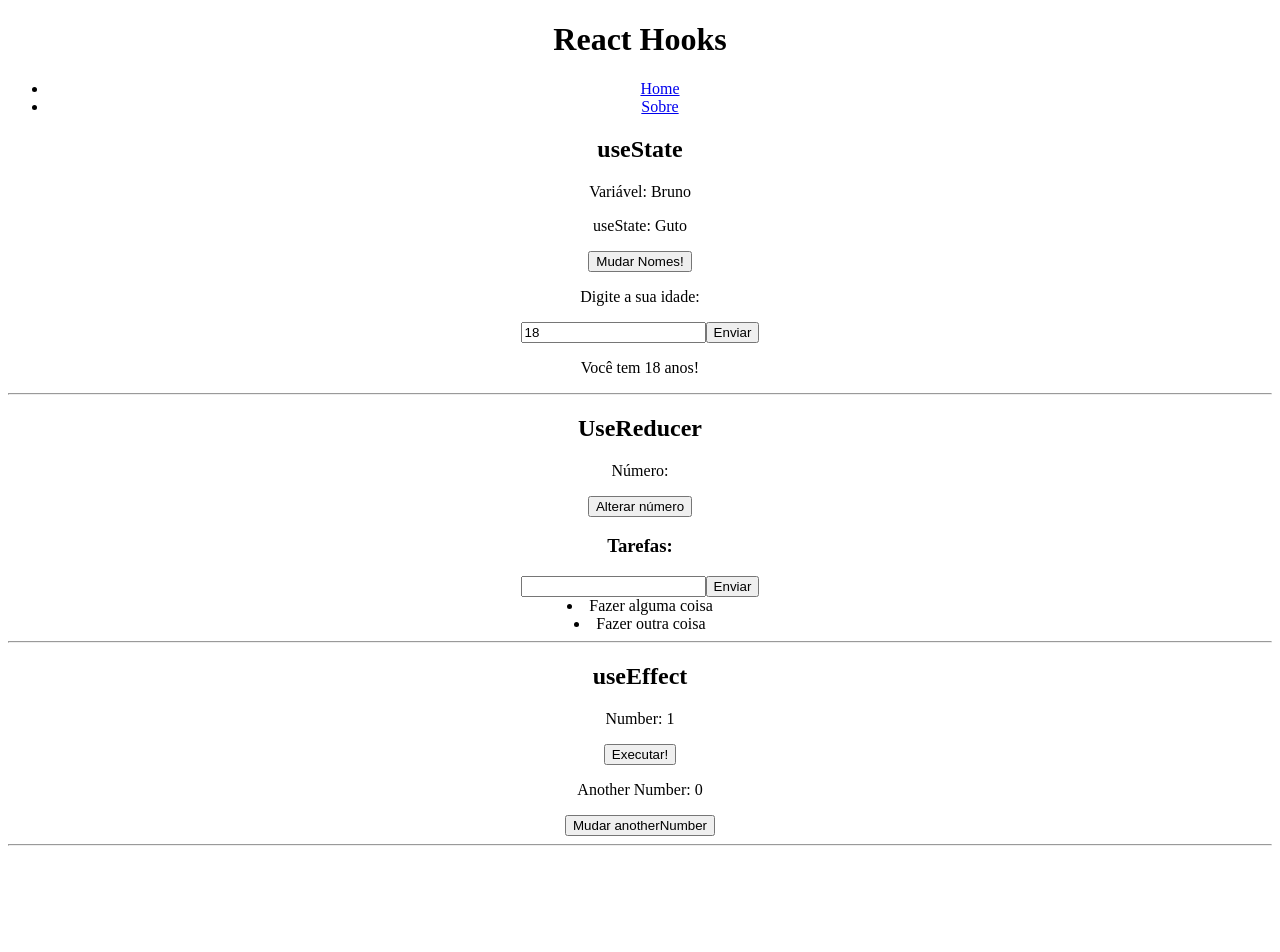
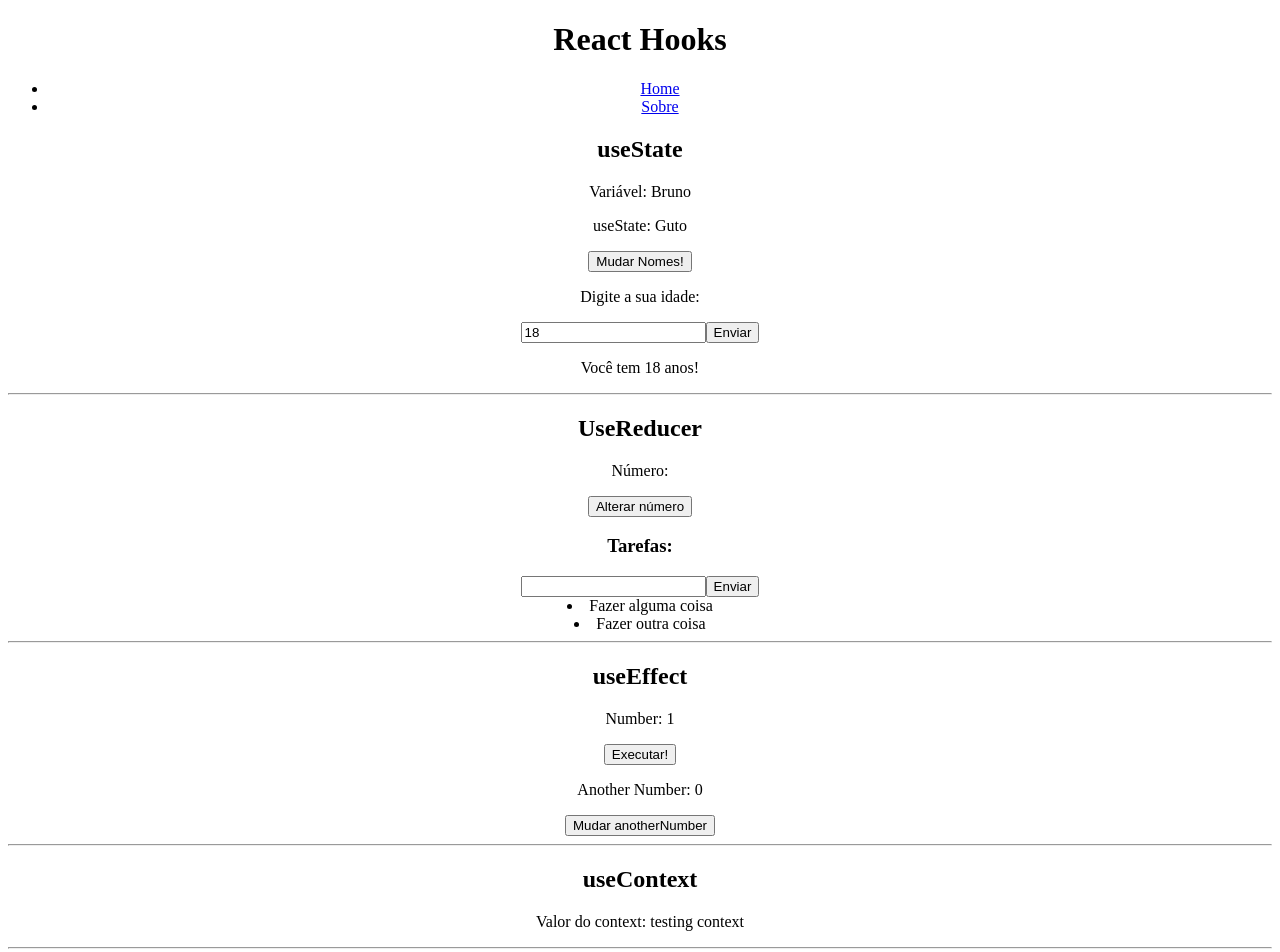
Before and after one commit to GutoCitton/react_hooks, a React (Create React App) app: page / in a window 1280 px wide. Shown: the top 952 px of the page. Built offline with nearby package versions, Linux system fonts and the light colour scheme.

Commit message:
aula_165

```diff
--- a/src/App.js
+++ b/src/App.js
@@ -1,6 +1,8 @@
 import './App.css';
 
 import { BrowserRouter, Routes, Route, Link } from 'react-router-dom';
+
+import { HookUseContext } from './components/HookUseContext';
 
 // pages
 import Home from './pages/Homes';
@@ -11,6 +13,7 @@ import About from './pages/About';
 function App() {
   return (
     <div className="App">
+     <HookUseContext>
       <h1>React Hooks</h1>
       <BrowserRouter>
         <ul>
@@ -26,6 +29,7 @@ function App() {
           <Route path='/about' element={<About />}/>
         </Routes>
       </BrowserRouter>
+     </HookUseContext>
     </div>
   );
 }
--- /dev/null
+++ b/src/components/HookUseContext.js
@@ -0,0 +1,14 @@
+import { createContext } from "react";
+
+export const SomeContext = createContext();
+
+export const HookUseContext = ({children}) => {
+
+  const contextValue = 'testing context'
+
+  return (
+    <SomeContext.Provider value = {{contextValue}}>
+      {children}
+    </SomeContext.Provider>
+  );
+};
--- a/src/pages/About.js
+++ b/src/pages/About.js
@@ -1,9 +1,14 @@
-
+// useContext
+import { useContext } from "react";
+import { SomeContext } from "../components/HookUseContext";
 
 const About = () => {
+  const {contextValue} = useContext(SomeContext);
+
   return (
     <div>
-     About
+     <h2>About</h2>
+     <p>Valor do context: {contextValue}</p>
     </div>
   );
 }
--- a/src/pages/Homes.js
+++ b/src/pages/Homes.js
@@ -2,15 +2,23 @@ import HookUseReducer from "../components/HookUseReducer";
 import HookUseState from "../components/HookUseState";
 import HookUseEffect from "../components/HookUseEffect";
 
+// useContext
+import { useContext } from "react";
+import { SomeContext } from "../components/HookUseContext";
 
 
 
 const Home = () => {
+  const {contextValue} = useContext(SomeContext);
+
   return (
     <div>
      <HookUseState />
      <HookUseReducer />
      <HookUseEffect />
+     <h2>useContext</h2>
+     <p>Valor do context: {contextValue}</p>
+     <hr />
     </div>
   );
 }
```
Lines whose indentation alone changed are shown as unchanged.
